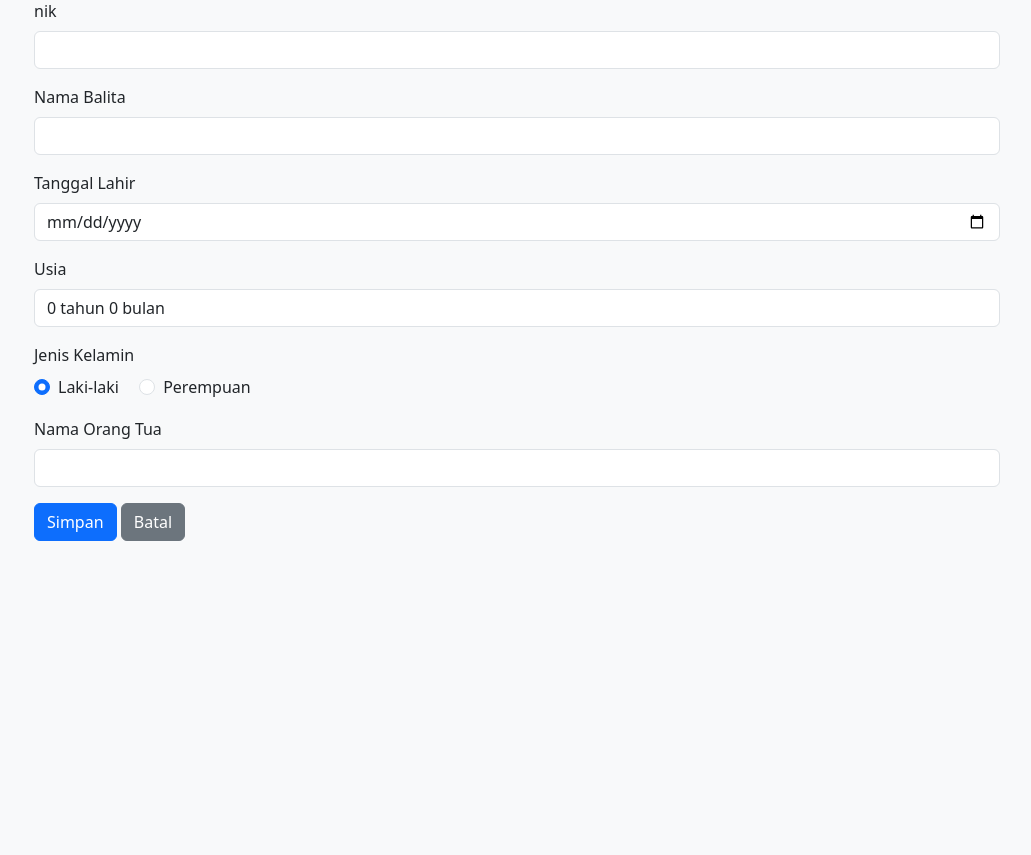
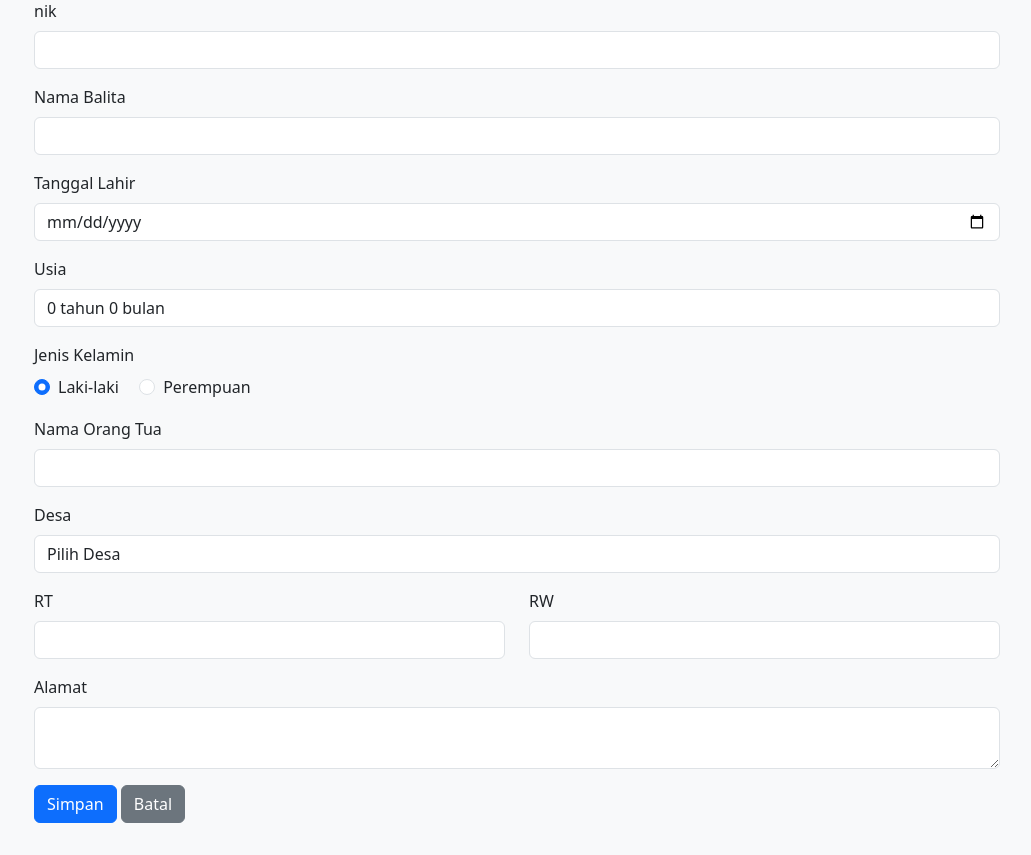
Before and after one commit to Yusrilimam/balita, a Flask app: page /balita/tambah in a window 1280 px wide. Shown: the part 143-998 px from the top of the page, without its empty margins (248-1279 px from the left). Before the commit the page ends 684 px from the top, so only its background shows below. Run offline with Flask 3, Linux system fonts and the light colour scheme.

Commit message:
Update tambah.html

```diff
--- a/templates/balita/tambah.html
+++ b/templates/balita/tambah.html
@@ -16,7 +16,7 @@
         <input type="date" class="form-control" id="tanggal_lahir" name="tanggal_lahir" required>
     </div>
     <div class="mb-3">
-        <!-- Tambahkan bagian untuk menampilkan usia -->
+        <!-- Bagian untuk menampilkan usia -->
         <label class="form-label">Usia</label>
         <div id="usia" class="form-control">0 tahun 0 bulan</div>
     </div>
@@ -37,11 +37,37 @@
         <label for="nama_ortu" class="form-label">Nama Orang Tua</label>
         <input type="text" class="form-control" id="nama_ortu" name="nama_ortu" required>
     </div>
+
+    <!-- Tambahan field untuk data lokasi -->
+    <div class="mb-3">
+        <label for="desa_id" class="form-label">Desa</label>
+        <select class="form-control" id="desa_id" name="desa_id" required>
+            <option value="">Pilih Desa</option>
+            {% for desa in desa_list %}
+            <option value="{{ desa.id }}">{{ desa.nama_desa }}</option>
+            {% endfor %}
+        </select>
+    </div>
+    <div class="row">
+        <div class="col-md-6 mb-3">
+            <label for="rt" class="form-label">RT</label>
+            <input type="text" class="form-control" id="rt" name="rt" required>
+        </div>
+        <div class="col-md-6 mb-3">
+            <label for="rw" class="form-label">RW</label>
+            <input type="text" class="form-control" id="rw" name="rw" required>
+        </div>
+    </div>
+    <div class="mb-3">
+        <label for="alamat" class="form-label">Alamat</label>
+        <textarea class="form-control" id="alamat" name="alamat" rows="2" required></textarea>
+    </div>
+
     <button type="submit" class="btn btn-primary">Simpan</button>
     <a href="{{ url_for('data_balita') }}" class="btn btn-secondary">Batal</a>
 </form>
 
-<!-- Tambahkan skrip untuk menghitung usia -->
+<!-- Skrip untuk menghitung usia -->
 <script>
     document.getElementById('tanggal_lahir').addEventListener('change', function() {
         const tanggalLahir = new Date(this.value);
```
